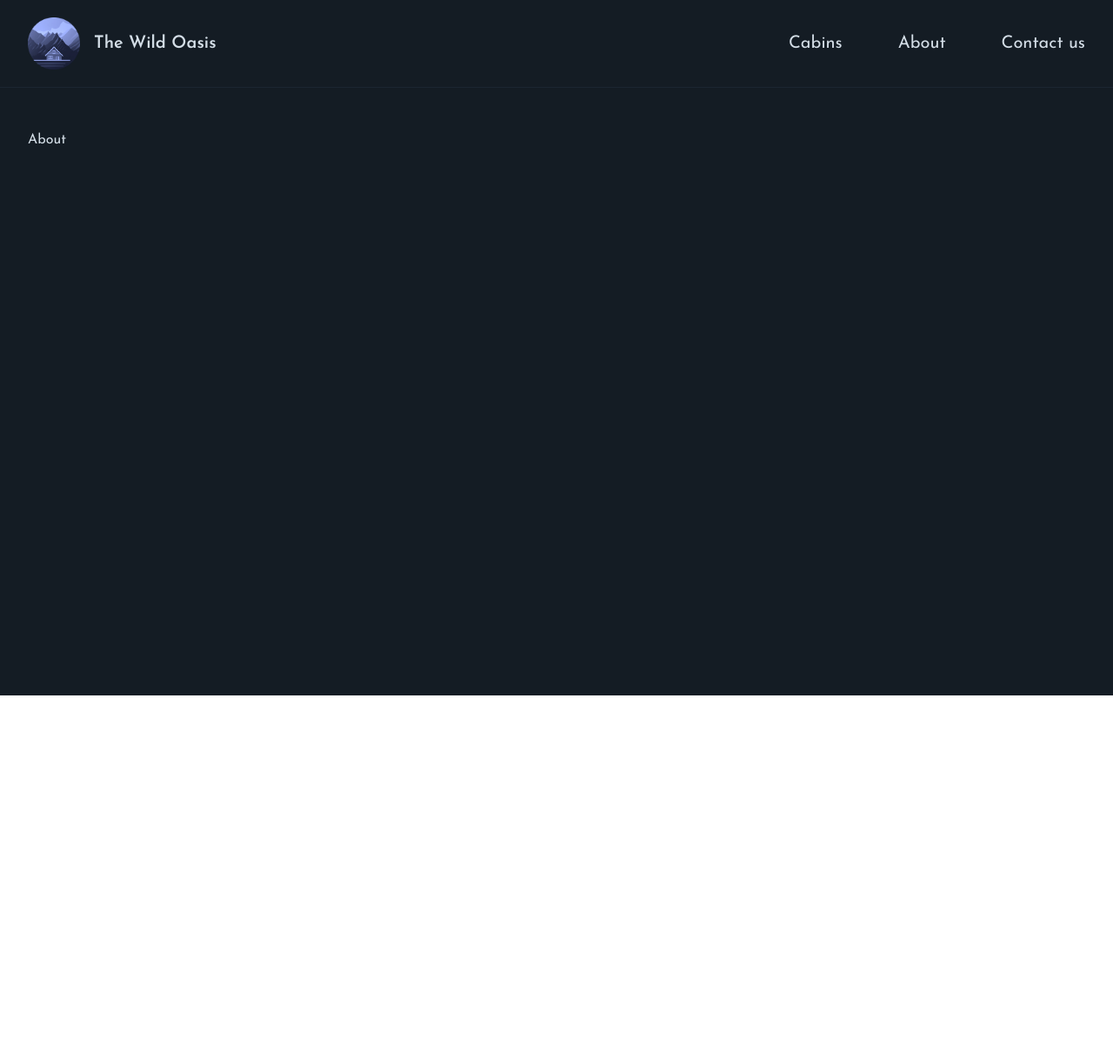
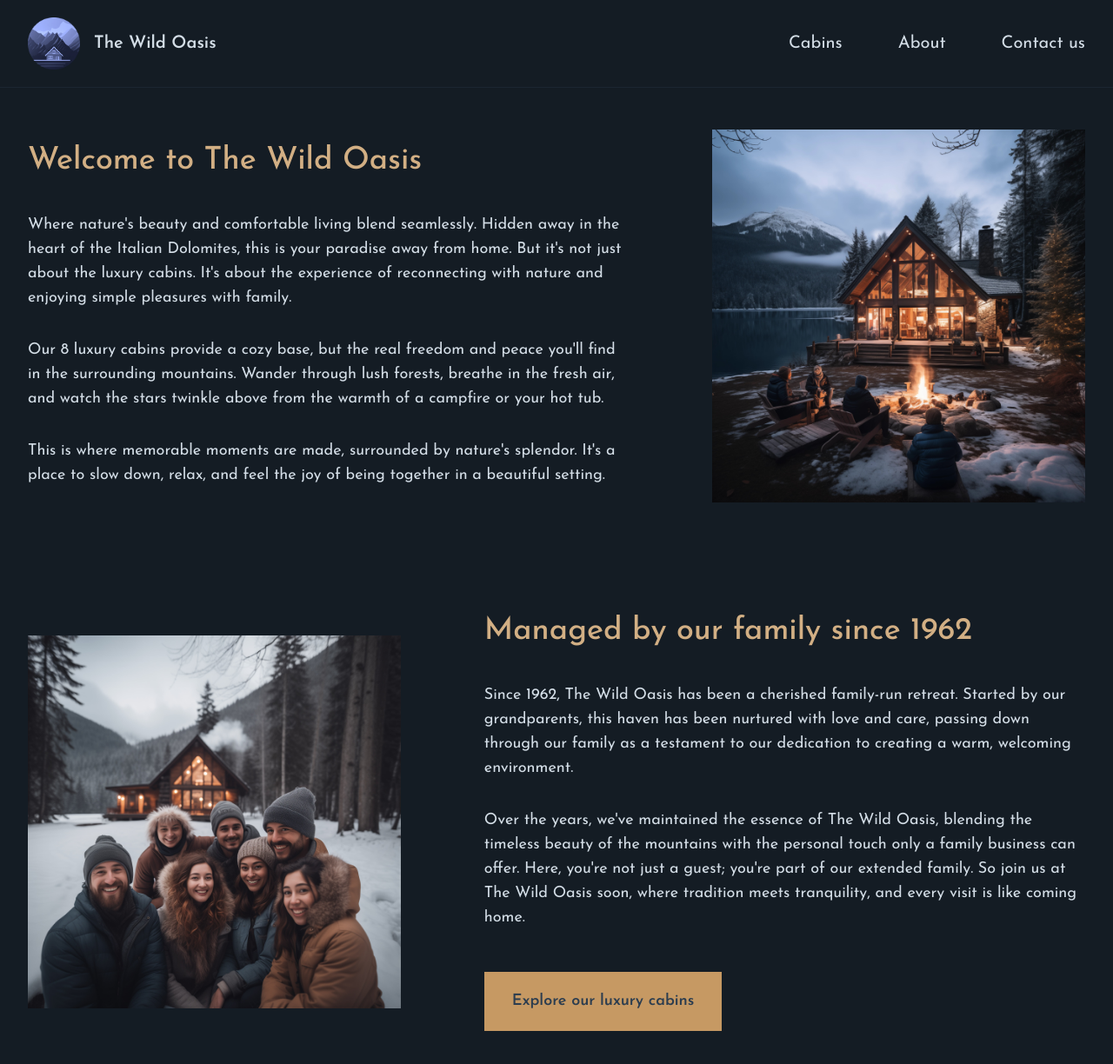
Before and after one commit to ExuLu/nextjs-page-router, a Next.js app: page /about in a window 1280 px wide. Shown: the top 1224 px of the page at 87% size. Before the commit the page ends 800 px from the top, so only its background shows below. Built offline with nearby package versions, Linux system fonts and the light colour scheme.

Commit message:
feat: adjust about page

```diff
--- a/pages/about.js
+++ b/pages/about.js
@@ -1,5 +1,86 @@
-const About = () => {
-  return <div>About</div>;
-};
+import Image from 'next/image';
+import image1 from '@/public/about-1.jpg';
+import image2 from '@/public/about-2.jpg';
 
-export default About;
+export default function About() {
+  return (
+    <div className='grid grid-cols-5 gap-x-24 gap-y-32 text-lg items-center'>
+      <div className='col-span-3'>
+        <h1 className='text-4xl mb-10 text-accent-400 font-medium'>
+          Welcome to The Wild Oasis
+        </h1>
+
+        <div className='space-y-8'>
+          <p>
+            Where nature&apos;s beauty and comfortable living blend seamlessly.
+            Hidden away in the heart of the Italian Dolomites, this is your
+            paradise away from home. But it&apos;s not just about the luxury
+            cabins. It&apos;s about the experience of reconnecting with nature
+            and enjoying simple pleasures with family.
+          </p>
+          <p>
+            Our 8 luxury cabins provide a cozy base, but the real freedom and
+            peace you&apos;ll find in the surrounding mountains. Wander through
+            lush forests, breathe in the fresh air, and watch the stars twinkle
+            above from the warmth of a campfire or your hot tub.
+          </p>
+          <p>
+            This is where memorable moments are made, surrounded by
+            nature&apos;s splendor. It&apos;s a place to slow down, relax, and
+            feel the joy of being together in a beautiful setting.
+          </p>
+        </div>
+      </div>
+
+      <div className='col-span-2'>
+        <Image
+          src={image1}
+          alt='Family sitting around a fire pit in front of cabin'
+          placeholder='blur'
+          quality={80}
+        />
+      </div>
+
+      <div className='relative aspect-square col-span-2'>
+        <Image
+          src='/about-2.jpg'
+          fill
+          className='object-cover'
+          alt='Family that manages The Wild Oasis'
+        />
+      </div>
+
+      <div className='col-span-3'>
+        <h1 className='text-4xl mb-10 text-accent-400 font-medium'>
+          Managed by our family since 1962
+        </h1>
+
+        <div className='space-y-8'>
+          <p>
+            Since 1962, The Wild Oasis has been a cherished family-run retreat.
+            Started by our grandparents, this haven has been nurtured with love
+            and care, passing down through our family as a testament to our
+            dedication to creating a warm, welcoming environment.
+          </p>
+          <p>
+            Over the years, we&apos;ve maintained the essence of The Wild Oasis,
+            blending the timeless beauty of the mountains with the personal
+            touch only a family business can offer. Here, you&apos;re not just a
+            guest; you&apos;re part of our extended family. So join us at The
+            Wild Oasis soon, where tradition meets tranquility, and every visit
+            is like coming home.
+          </p>
+
+          <div>
+            <a
+              href='/cabins'
+              className='inline-block mt-4 bg-accent-500 px-8 py-5 text-primary-800 text-lg font-semibold hover:bg-accent-600 transition-all'
+            >
+              Explore our luxury cabins
+            </a>
+          </div>
+        </div>
+      </div>
+    </div>
+  );
+}
```
